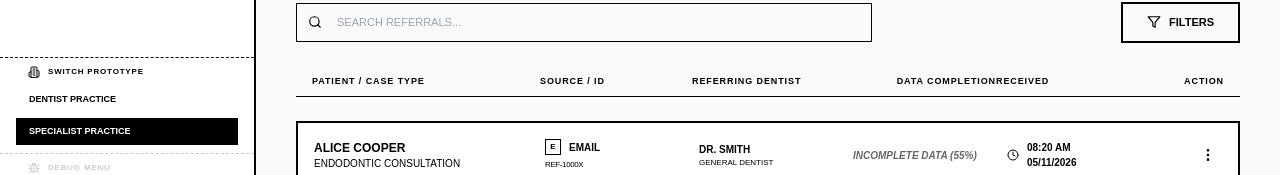
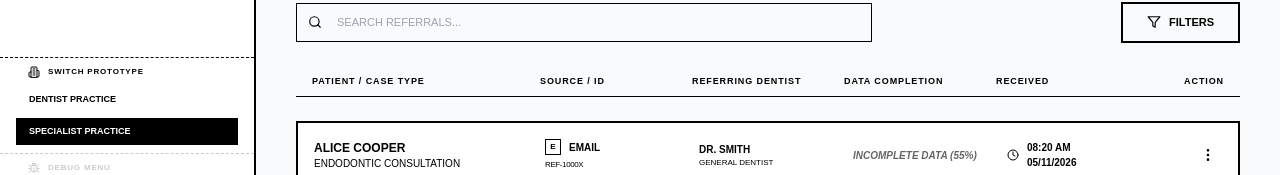
Before and after one commit to anton-g-kulikov/drtalk, a Next.js app: page /referrals in a window 1280 px wide. Shown: the part 388-563 px from the top of the page. Built offline with nearby package versions, Linux system fonts and the light colour scheme; no server answers; the database is empty.

Commit message:
feat: update clinical headers and fix column alignment

```diff
--- a/src/app/referrals/page.tsx
+++ b/src/app/referrals/page.tsx
@@ -208,7 +208,7 @@ export default function ReferralsPage() {
               <div className={isDentist ? "col-span-4" : "col-span-3"}>Patient / Case Type</div>
               <div className="col-span-2">Source / ID</div>
               <div className={isDentist ? "col-span-3" : "col-span-2"}>{isDentist ? 'Specialist Practice' : 'Referring Dentist'}</div>
-              {!isDentist && <div className="col-span-2 text-right">Data Completion</div>}
+              {!isDentist && <div className="col-span-2">Data Completion</div>}
               <div className="col-span-2">{isDentist ? 'Last Update' : 'Received'}</div>
               <div className="col-span-1 text-right">Action</div>
             </div>
```
